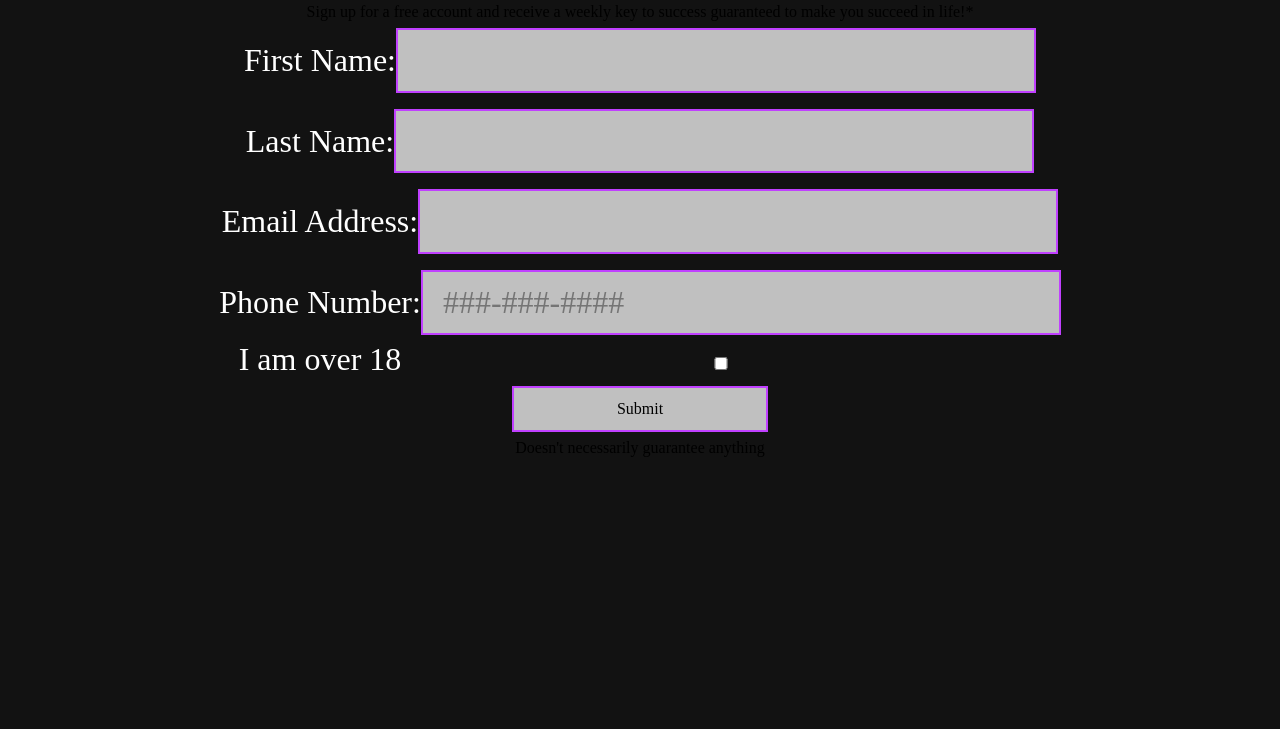
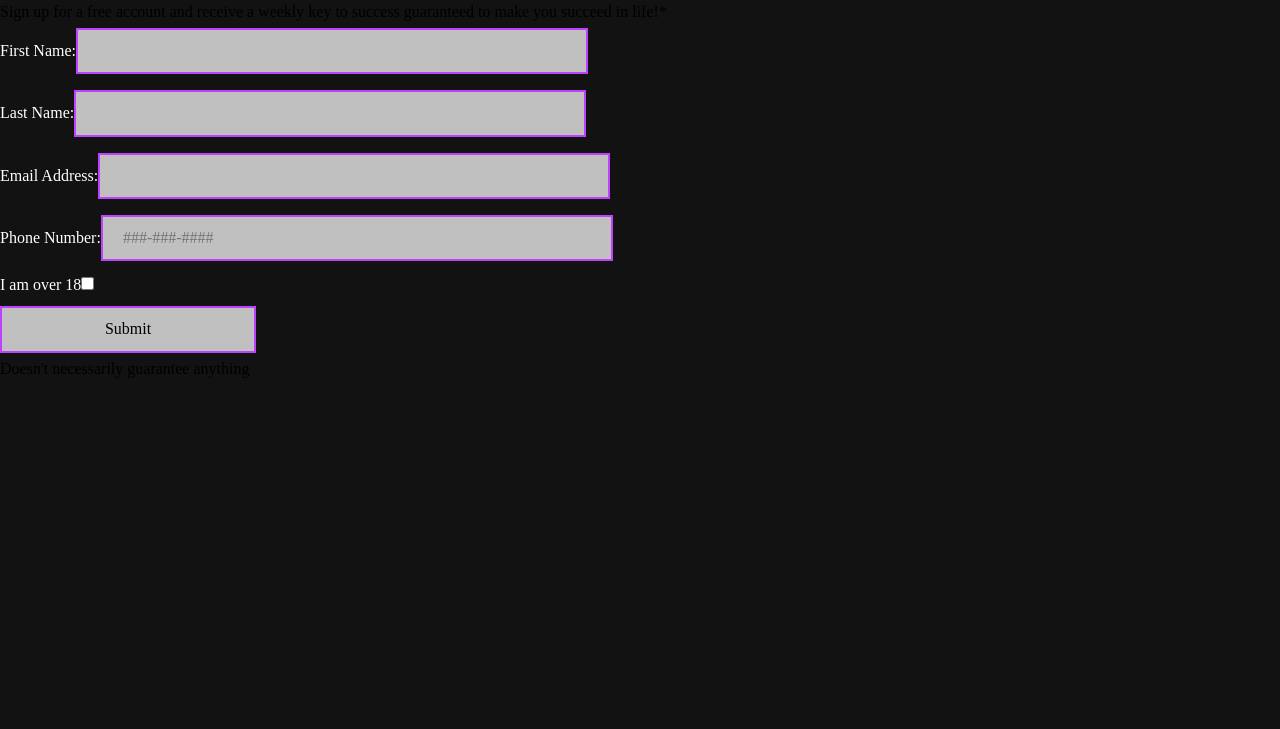
Before and after one commit to tacostahern/Project-1-362, a plain HTML site: page index.html in a window 1280 px wide. Shown: the part 71-800 px from the top of the page. Drawn offline with Linux system fonts and the light colour scheme.

Commit message:
fixed checbox

```diff
--- a/css/style.css
+++ b/css/style.css
@@ -9,7 +9,7 @@ h1 {
 
 label {
   color: white;
-  font-size: 2em;
+  font-size: 1em;
 }
 
 input {
@@ -43,11 +43,26 @@ input[type=submit] {
 
 @media only screen and (min-width: 992px) {
   input {
-    width: 50%;
+    width: 40%;
     border:2px solid #C040FF;
   }
 
   input:focus {
     width: 50%;
   }
+
+  body {
+    background: #121212;
+    text-align: left;
+  }
+
+  input[type=checkbox] {
+    padding: 0;
+    transition: none;
+    width: 1%;
+  }
+
+  input[type=checkbox]:focus {
+    width:none;
+  }
 }
```
